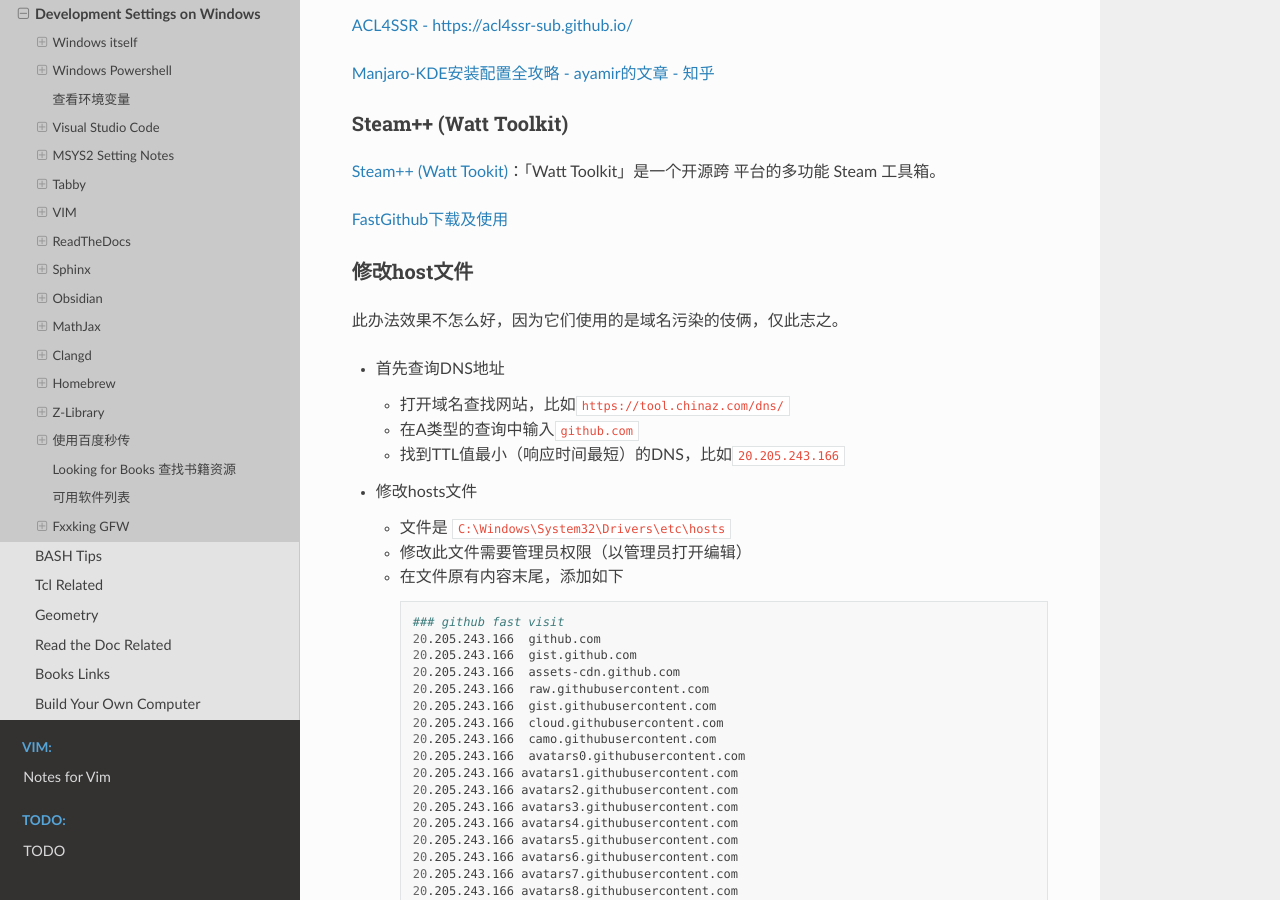
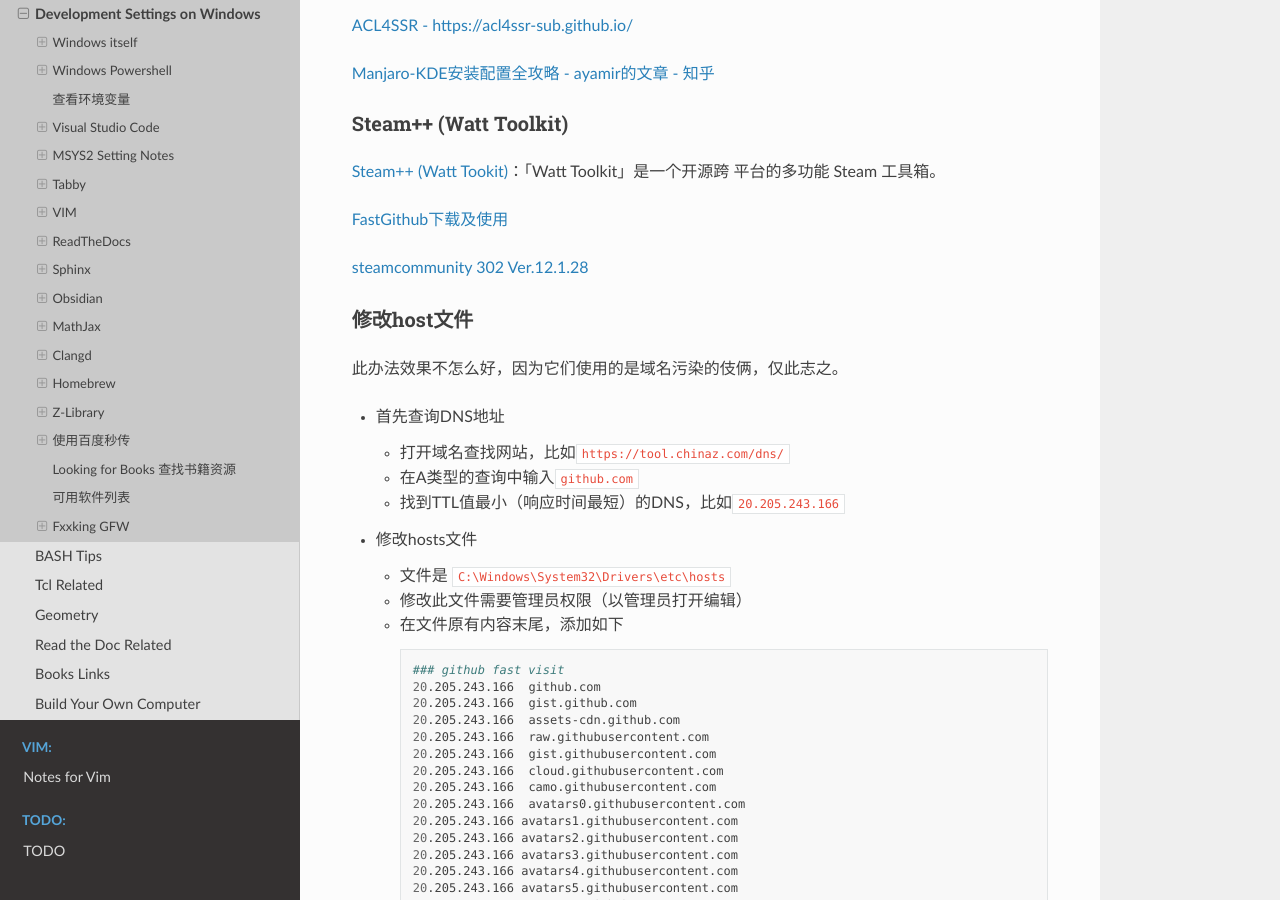
Before and after one commit to Pyrad/pyradnotes, a Sphinx documentation site: the page built from source/Notes/WinDevEnvSetup.md, in a window 1280 px wide and 900 px high, scrolled down 34799 px. Built offline with Sphinx 7.4.7 and the Read the Docs theme 2.0.0, drawn with Linux system fonts in a browser that asks for light colours.

Commit message:
Note 1 more way to fxxk gfw

```diff
--- a/source/Notes/WinDevEnvSetup.md
+++ b/source/Notes/WinDevEnvSetup.md
@@ -1841,7 +1841,7 @@
 
 [FastGithub下载及使用](https://zhuanlan.zhihu.com/p/428454772)
 
-
+[steamcommunity 302 Ver.12.1.28](https://www.dogfight360.com/blog/686/)
 
 
 
```
